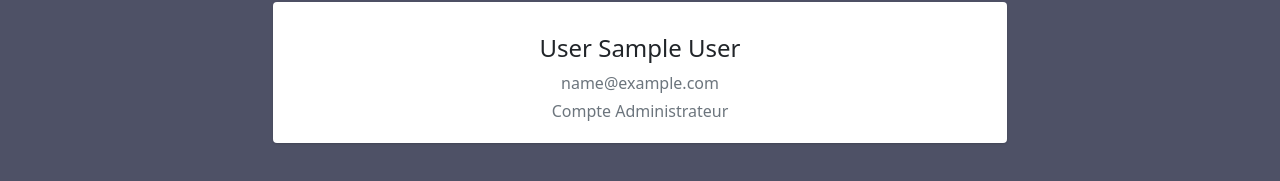
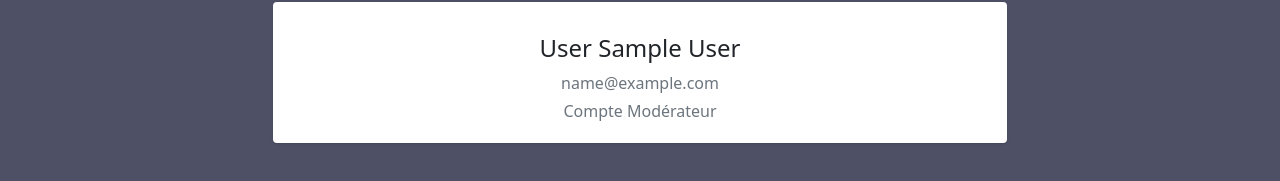
Before and after one commit to FabriceFormosa/Groupomania-front, a Vue app: page /viewprofile in a window 1280 px wide. Shown: the part 149-330 px from the top of the page. Built offline with nearby package versions, Linux system fonts and the light colour scheme; sample sign-in values are in the browser's storage.

Commit message:
Correction mineure pour coherence

```diff
--- a/src/components/pages/Profile.vue
+++ b/src/components/pages/Profile.vue
@@ -59,7 +59,7 @@ export default {
         this.name = current_user.name;
         this.lastName = current_user.lastName;
         this.admin =
-          current_user.admin == "false" ? "Compte Utilisateur" : "Compte Administrateur";
+          current_user.admin == "false" ? "Compte Utilisateur" : "Compte Modérateur";
         this.service = current_user.service;
         this.urlAvatar = current_user.avatar;
       }
```
